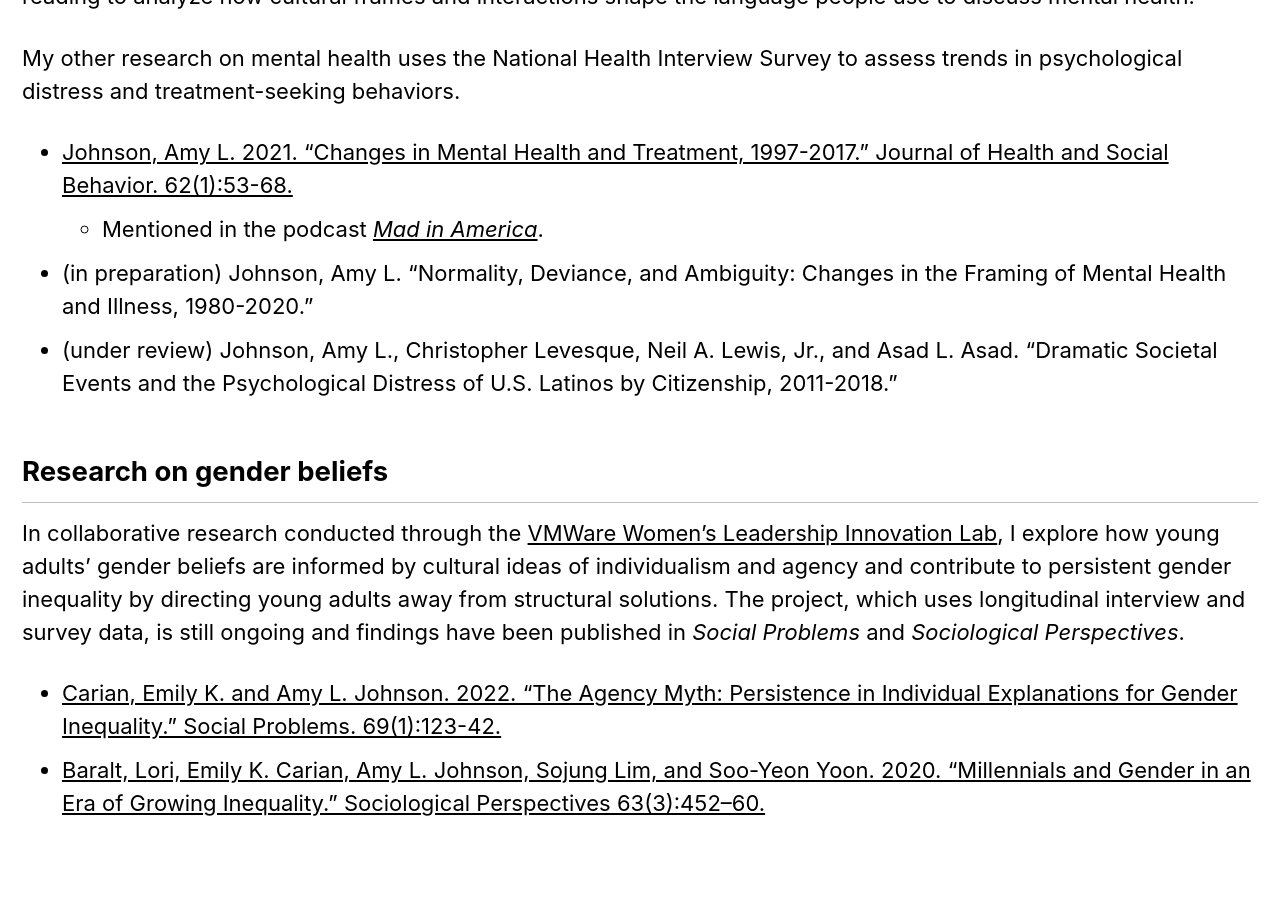
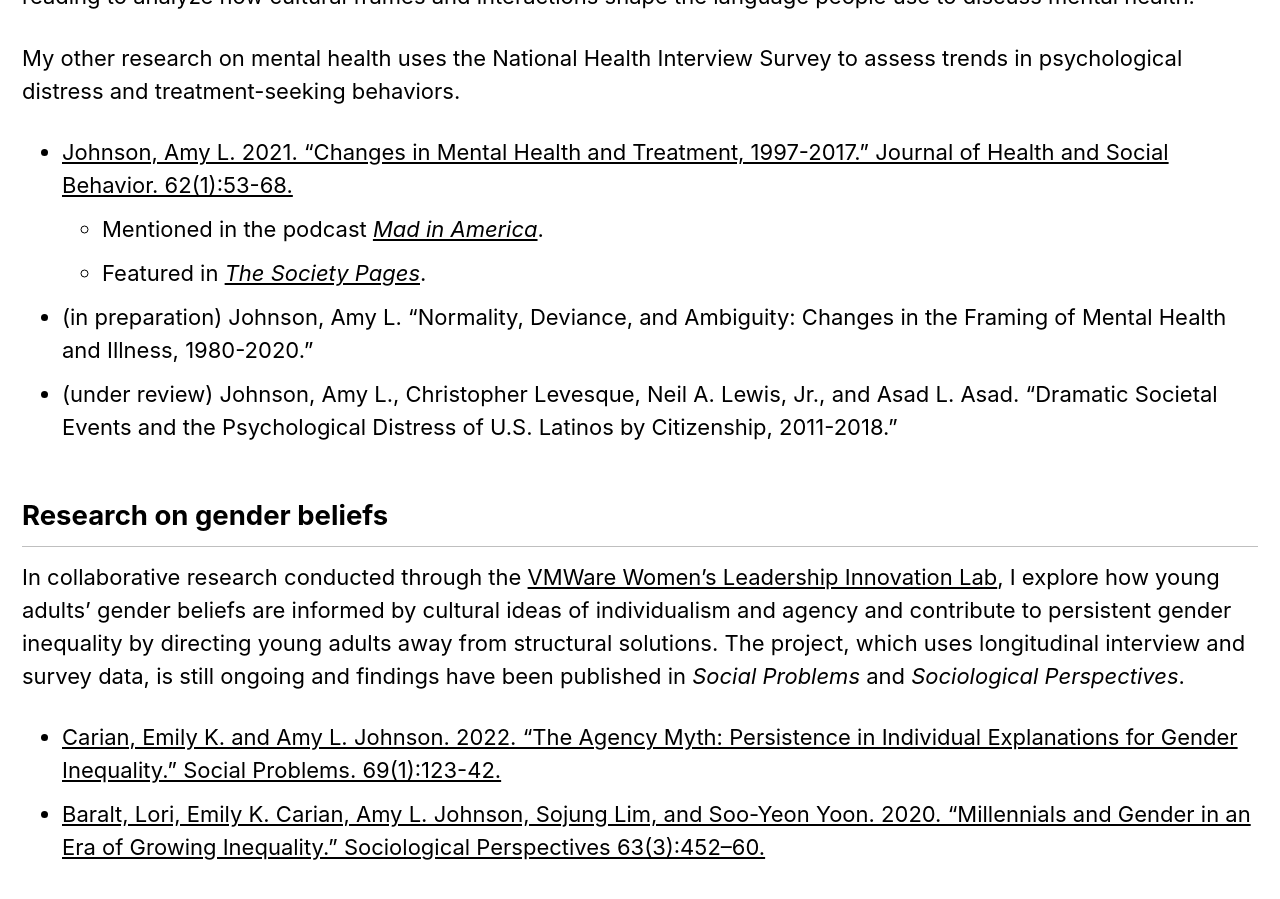
Before and after one commit to aljohnson-soc/aljohnson-soc.github.io, a Jekyll site: the page built from _pages/research.md, in a window 1280 px wide and 900 px high, scrolled down 584 px. Built offline with Jekyll 4.4.1, drawn with Linux system fonts in a browser that asks for light colours; cached includes are drawn as plain includes.

Commit message:
Update research.md

```diff
--- a/_pages/research.md
+++ b/_pages/research.md
@@ -14,6 +14,7 @@ My other research on mental health uses the National Health Interview Survey to
 
 - [Johnson, Amy L. 2021. “Changes in Mental Health and Treatment, 1997-2017.” Journal of Health and Social Behavior. 62(1):53-68.](https://doi.org/10.1177/0022146520984136)
     - Mentioned in the podcast [*Mad in America*](https://www.madinamerica.com/2022/05/failings-mental-health-dangerous/).
+    - Featured in [*The Society Pages*](https://thesocietypages.org/discoveries/2021/03/24/mental-health-treatment-seeking-not-distress-increasing-for-all/).
 - (in preparation) Johnson, Amy L. “Normality, Deviance, and Ambiguity: Changes in the Framing of Mental Health and Illness, 1980-2020.”
 - (under review) Johnson, Amy L., Christopher Levesque, Neil A. Lewis, Jr., and Asad L. Asad. “Dramatic Societal Events and the Psychological Distress of U.S. Latinos by Citizenship, 2011-2018.”
 
```
